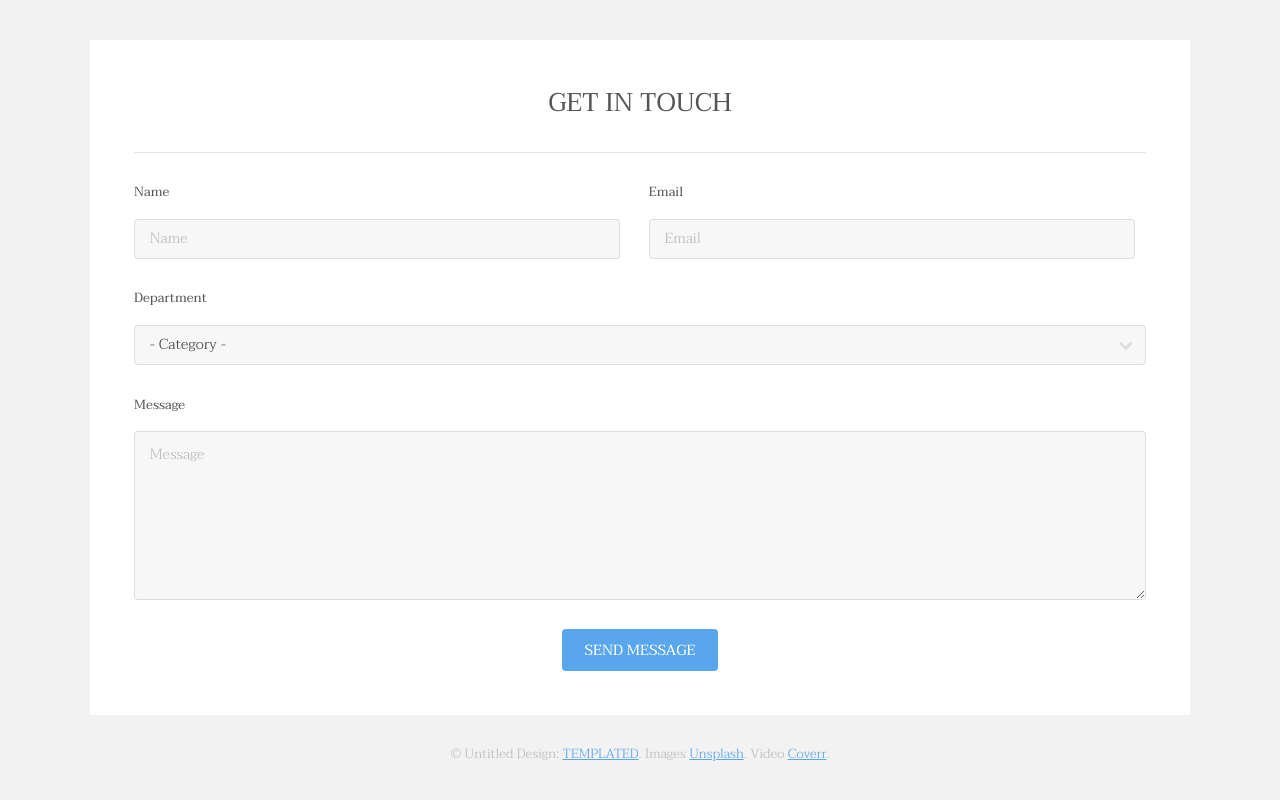
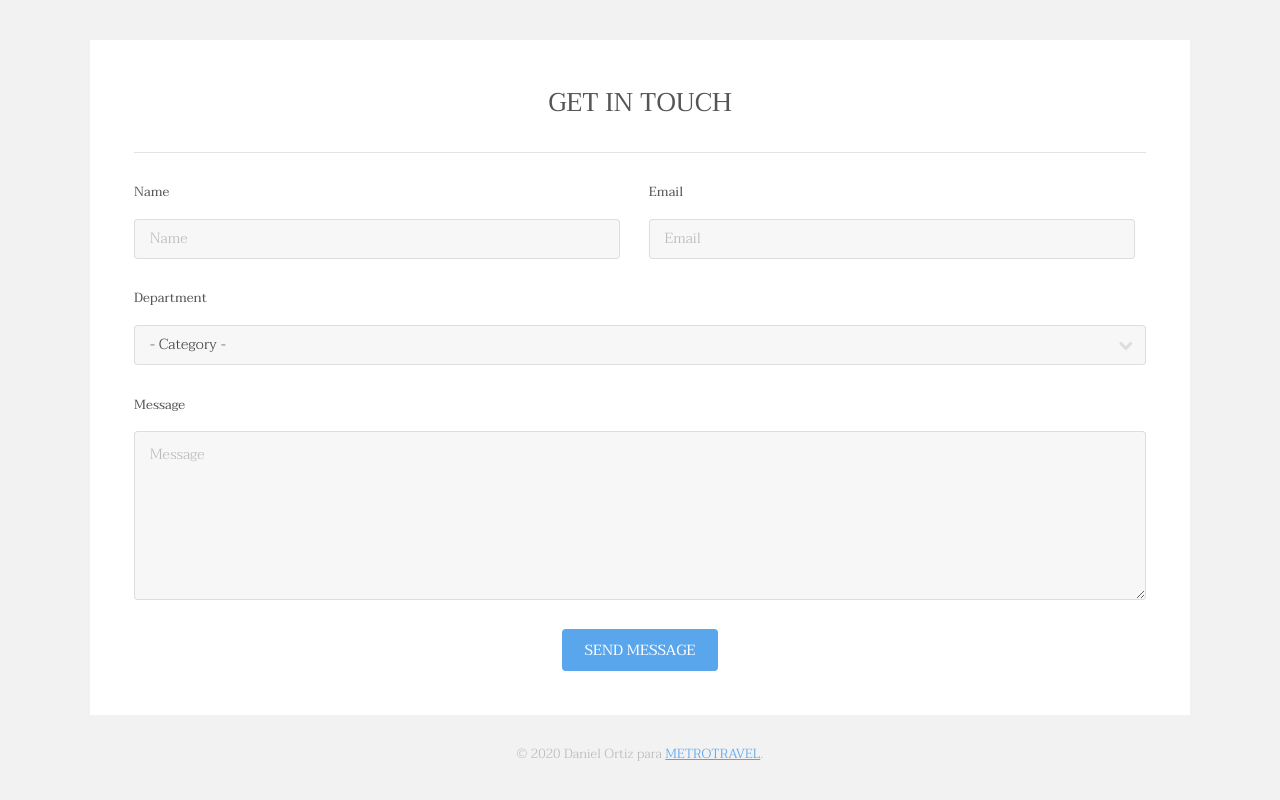
Before and after one commit to DanExTG/04_REP_METROPOLITA, a plain HTML site: page index.html in a window 1280 px wide. Shown: the part 3231-4031 px from the top of the page. Drawn offline with Linux system fonts and the light colour scheme.

Commit message:
cambios en el pie de página por DANI

```diff
--- a/index.html
+++ b/index.html
@@ -194,7 +194,7 @@
 						</div>
 					</section>
 					<div class="copyright">
-						&copy; Untitled Design: <a href="https://templated.co/">TEMPLATED</a>. Images <a href="https://unsplash.com/">Unsplash</a>. Video <a href="http://coverr.co/">Coverr</a>.
+						&copy; 2020 Daniel Ortiz para <a href="https://metro.travel/">METROTRAVEL</a>.
 					</div>
 				</div>
 			</footer>
```
